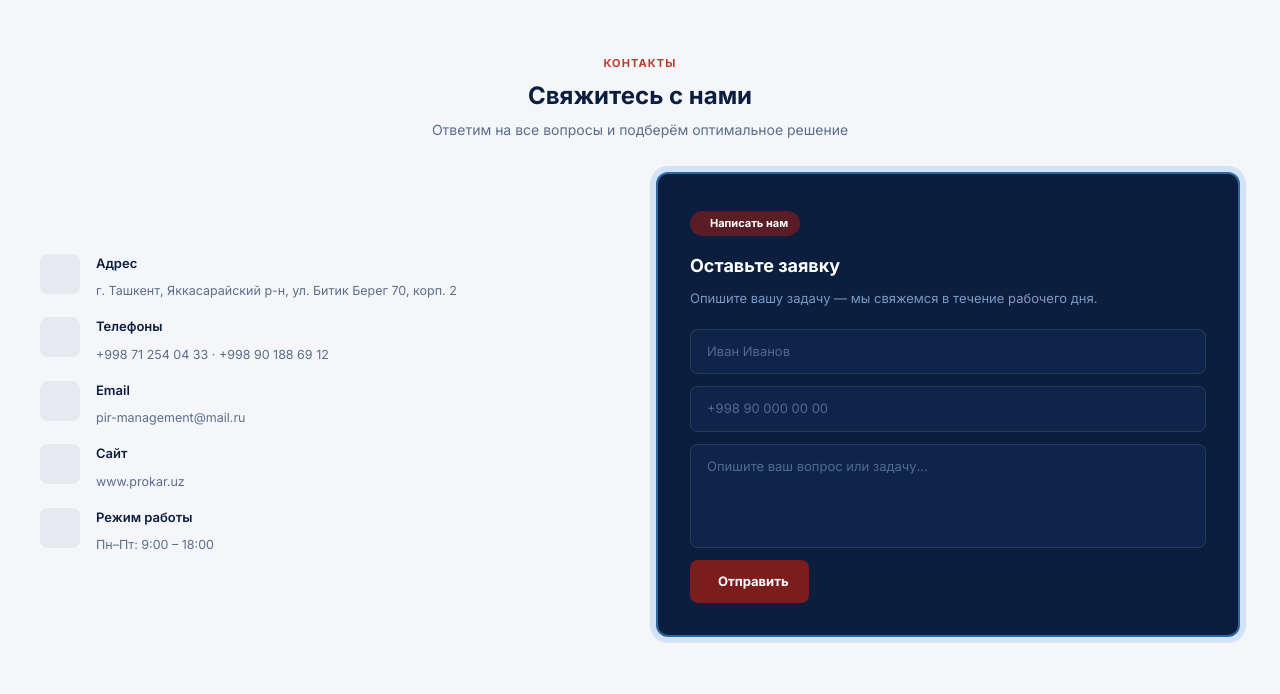
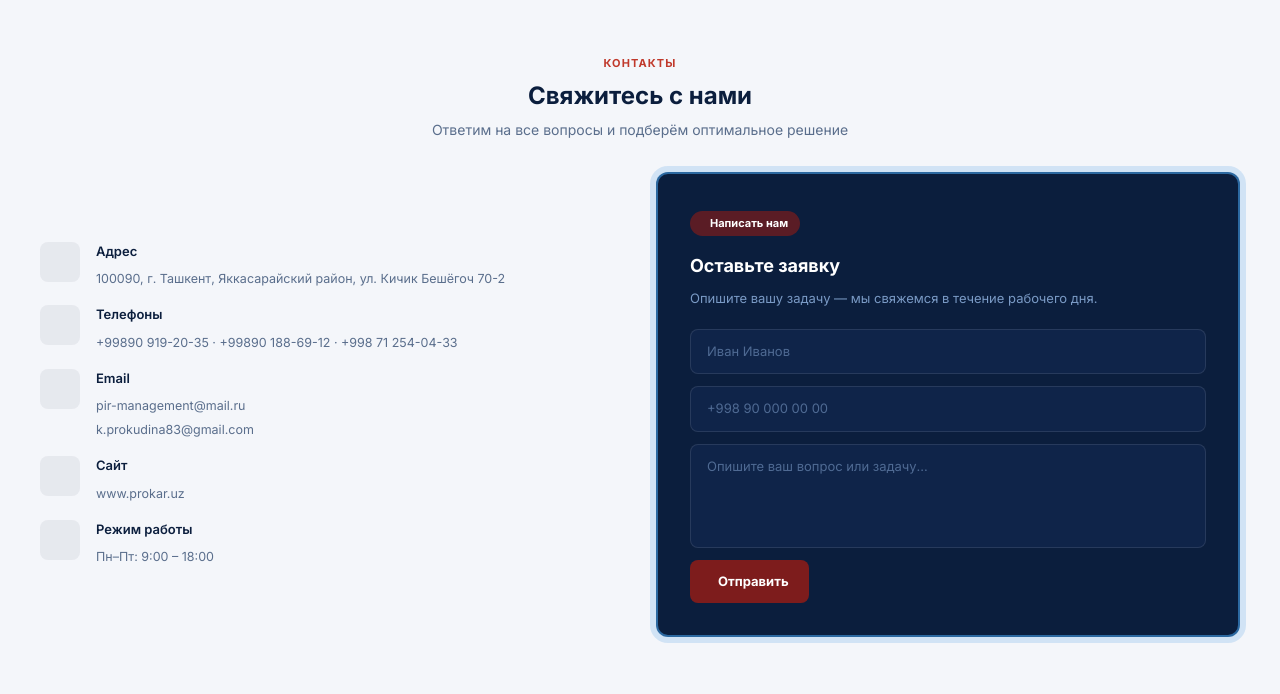
Before and after one commit to ulugbek101/prokar-agency-website, a Django app: page /about/ in a window 1280 px wide. Shown: the part 545-1239 px from the top of the page. Run offline with Django 4.2, Linux system fonts and the light colour scheme; style sheets or scripts are compiled from the project's sources; parts of the project's set-up code (start-up, migrations or seed data) failed here and were passed over; some libraries are stand-ins or nearby versions.

Commit message:
Add full SEO meta framework to base template
Adds Open Graph, Twitter Card, canonical, hreflang, keywords, robots,
geo tags and default JSON-LD Organization schema as overridable blocks

```diff
--- a/templates/base.html
+++ b/templates/base.html
@@ -4,8 +4,73 @@
 <head>
   <meta charset="UTF-8">
   <meta name="viewport" content="width=device-width, initial-scale=1.0">
-  <title>{% block title %}Prokar Ekspert Audit{% endblock %}</title>
-  <meta name="description" content="{% block description %}{% trans 'Аудит, бухгалтерия, налоги и юридическое сопровождение бизнеса в Узбекистане' %}{% endblock %}">
+  <title>{% block title %}Prokar Ekspert Audit — Аудит, налоги и бухгалтерия в Узбекистане{% endblock %}</title>
+  <meta name="description" content="{% block description %}Prokar Ekspert Audit — ведущая аудиторская и консалтинговая компания Узбекистана. Обязательный аудит, налоговое планирование, МСФО, бухгалтерское сопровождение бизнеса в Ташкенте.{% endblock %}">
+  <meta name="keywords" content="{% block keywords %}аудит Узбекистан, обязательный аудит, налоговый консультант Ташкент, бухгалтерские услуги, МСФО, НСБУ, налоговое планирование, государственные закупки, audit Uzbekistan, soliq maslahati, buxgalteriya Toshkent, Prokar Ekspert Audit{% endblock %}">
+  <meta name="robots" content="index, follow">
+  <meta name="author" content="Prokar Ekspert Audit">
+  <meta name="geo.region" content="UZ-TK">
+  <meta name="geo.placename" content="Tashkent, Uzbekistan">
+  <link rel="canonical" href="{% block canonical_url %}{{ request.build_absolute_uri }}{% endblock %}">
+
+  <!-- Open Graph (Facebook, Telegram, LinkedIn, VK, WhatsApp) -->
+  <meta property="og:site_name" content="Prokar Ekspert Audit">
+  <meta property="og:type" content="{% block og_type %}website{% endblock %}">
+  <meta property="og:title" content="{% block og_title %}Prokar Ekspert Audit — Аудит, налоги и бухгалтерия в Узбекистане{% endblock %}">
+  <meta property="og:description" content="{% block og_description %}Prokar Ekspert Audit — ведущая аудиторская и консалтинговая компания Узбекистана. Обязательный аудит, налоговое планирование, МСФО, бухгалтерское сопровождение бизнеса в Ташкенте.{% endblock %}">
+  <meta property="og:url" content="{{ request.build_absolute_uri }}">
+  <meta property="og:image" content="{% block og_image %}{{ request.scheme }}://{{ request.get_host }}{% static 'images/og-home.jpg' %}{% endblock %}">
+  <meta property="og:image:width" content="1200">
+  <meta property="og:image:height" content="630">
+  <meta property="og:image:alt" content="{% block og_image_alt %}Prokar Ekspert Audit — профессиональный аудит и консалтинг{% endblock %}">
+  <meta property="og:locale" content="{% if LANGUAGE_CODE == 'uz' %}uz_UZ{% else %}ru_RU{% endif %}">
+  <meta property="og:locale:alternate" content="{% if LANGUAGE_CODE == 'uz' %}ru_RU{% else %}uz_UZ{% endif %}">
+
+  <!-- Twitter / X Card -->
+  <meta name="twitter:card" content="summary_large_image">
+  <meta name="twitter:title" content="{% block twitter_title %}Prokar Ekspert Audit — Аудит, налоги и бухгалтерия в Узбекистане{% endblock %}">
+  <meta name="twitter:description" content="{% block twitter_description %}Prokar Ekspert Audit — ведущая аудиторская компания Узбекистана. Аудит, налоговое планирование, МСФО, бухгалтерия.{% endblock %}">
+  <meta name="twitter:image" content="{% block twitter_image %}{{ request.scheme }}://{{ request.get_host }}{% static 'images/og-home.jpg' %}{% endblock %}">
+  <meta name="twitter:image:alt" content="{% block twitter_image_alt %}Prokar Ekspert Audit{% endblock %}">
+
+  <!-- hreflang -->
+  {% block hreflang %}
+  <link rel="alternate" hreflang="ru" href="{{ request.scheme }}://{{ request.get_host }}{{ request.path }}">
+  <link rel="alternate" hreflang="uz" href="{{ request.scheme }}://{{ request.get_host }}{{ request.path }}">
+  <link rel="alternate" hreflang="x-default" href="{{ request.scheme }}://{{ request.get_host }}{{ request.path }}">
+  {% endblock %}
+
+  <!-- JSON-LD Structured Data -->
+  {% block json_ld %}
+  <script type="application/ld+json">
+  {
+    "@context": "https://schema.org",
+    "@type": "AccountingService",
+    "name": "Prokar Ekspert Audit",
+    "alternateName": "Prokar Ekspert Audit LLC",
+    "description": "Ведущая аудиторская и консалтинговая компания Узбекистана",
+    "url": "https://www.prokar.uz",
+    "telephone": ["+998909192035", "+998901886912", "+998712540433"],
+    "email": ["pir-management@mail.ru", "k.prokudina83@gmail.com"],
+    "address": {
+      "@type": "PostalAddress",
+      "postalCode": "100090",
+      "streetAddress": "ул. Кичик Бешёгоч 70-2",
+      "addressLocality": "Ташкент",
+      "addressRegion": "Яккасарайский район",
+      "addressCountry": "UZ"
+    },
+    "geo": {
+      "@type": "GeoCoordinates",
+      "addressCountry": "UZ"
+    },
+    "areaServed": {"@type": "Country", "name": "Uzbekistan"},
+    "openingHours": "Mo-Fr 09:00-18:00",
+    "serviceType": ["Audit", "Tax Consulting", "Accounting", "Legal Services", "IFRS Reporting"],
+    "image": "{{ request.scheme }}://{{ request.get_host }}{% static 'images/og-home.jpg' %}"
+  }
+  </script>
+  {% endblock %}
 
   <link rel="preconnect" href="https://fonts.googleapis.com">
   <link rel="preconnect" href="https://fonts.gstatic.com" crossorigin>
@@ -445,21 +510,21 @@
             <div class="contact-icon"><i class="ti ti-map-pin text-lg" style="color:#7D1C1C"></i></div>
             <div>
               <strong class="block text-[13px] font-semibold text-navy mb-1">{% trans "Адрес" %}</strong>
-              <span class="text-[12.5px] text-body-text">{% trans "г. Ташкент, Яккасарайский р-н, ул. Битик Берег 70, корп. 2" %}</span>
+              <span class="text-[12.5px] text-body-text">{% trans "100090, г. Ташкент, Яккасарайский район, ул. Кичик Бешёгоч 70-2" %}</span>
             </div>
           </div>
           <div class="flex items-start gap-4" data-animate="fade-left" data-delay="200">
             <div class="contact-icon"><i class="ti ti-phone text-lg" style="color:#7D1C1C"></i></div>
             <div>
               <strong class="block text-[13px] font-semibold text-navy mb-1">{% trans "Телефоны" %}</strong>
-              <span class="text-[12.5px] text-body-text">+998 71 254 04 33 · +998 90 188 69 12</span>
+              <span class="text-[12.5px] text-body-text">+99890 919-20-35 · +99890 188-69-12 · +998 71 254-04-33</span>
             </div>
           </div>
           <div class="flex items-start gap-4" data-animate="fade-left" data-delay="300">
             <div class="contact-icon"><i class="ti ti-mail text-lg" style="color:#7D1C1C"></i></div>
             <div>
               <strong class="block text-[13px] font-semibold text-navy mb-1">Email</strong>
-              <span class="text-[12.5px] text-body-text">pir-management@mail.ru</span>
+              <span class="text-[12.5px] text-body-text">pir-management@mail.ru<br>k.prokudina83@gmail.com</span>
             </div>
           </div>
           <div class="flex items-start gap-4" data-animate="fade-left" data-delay="400">
@@ -640,7 +705,7 @@
         .addTo(map)
         .bindPopup(
           '<strong style="color:#0B1E3D;font-size:13px">Prokar Ekspert Audit</strong><br>' +
-          '<span style="color:#5A6E8C;font-size:12px">ул. Битик Берег 70, корп. 2<br>Яккасарайский р-н, Ташкент</span>',
+          '<span style="color:#5A6E8C;font-size:12px">ул. Кичик Бешёгоч 70-2<br>Яккасарайский район, Ташкент 100090</span>',
           { maxWidth: 210 }
         )
         .openPopup();
```
